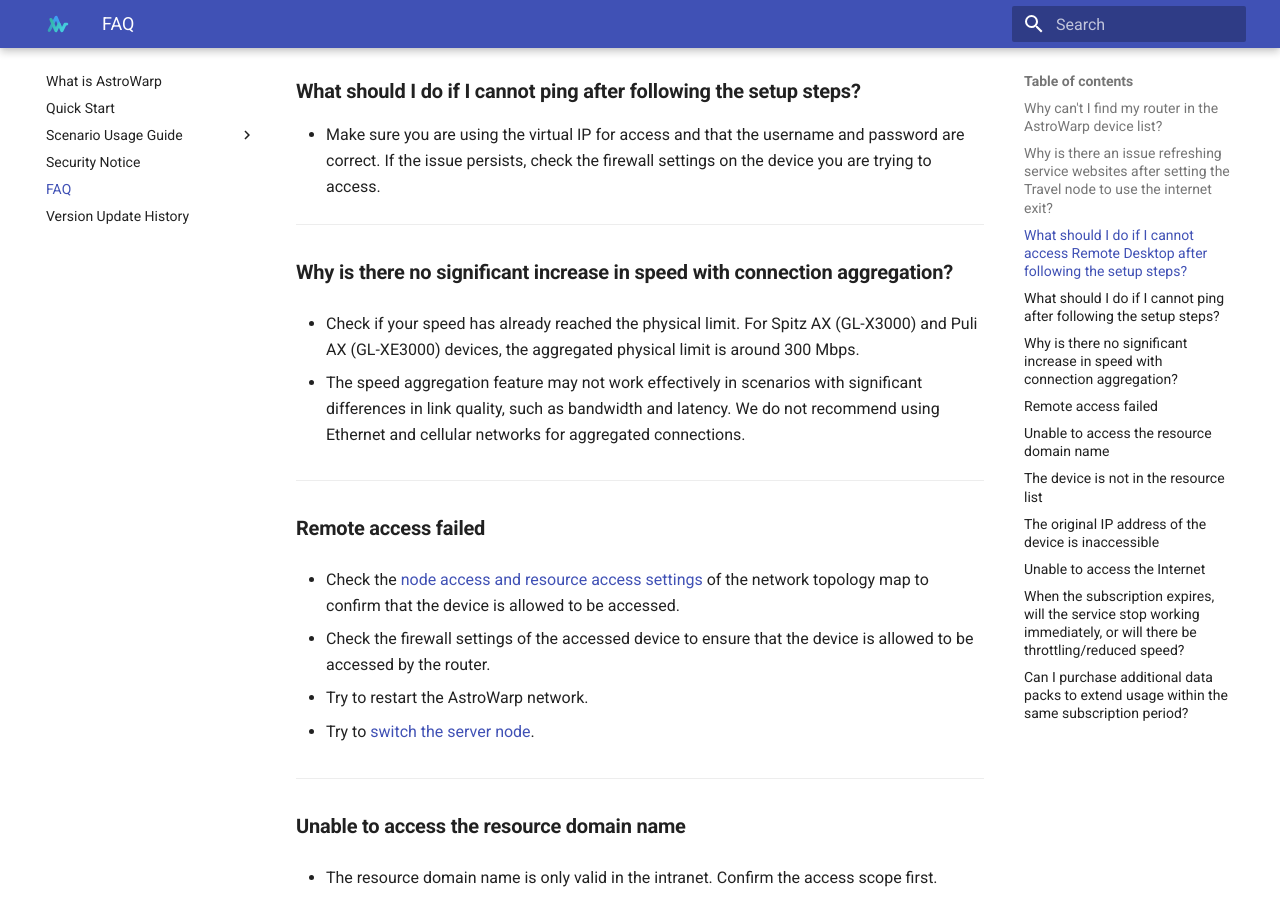
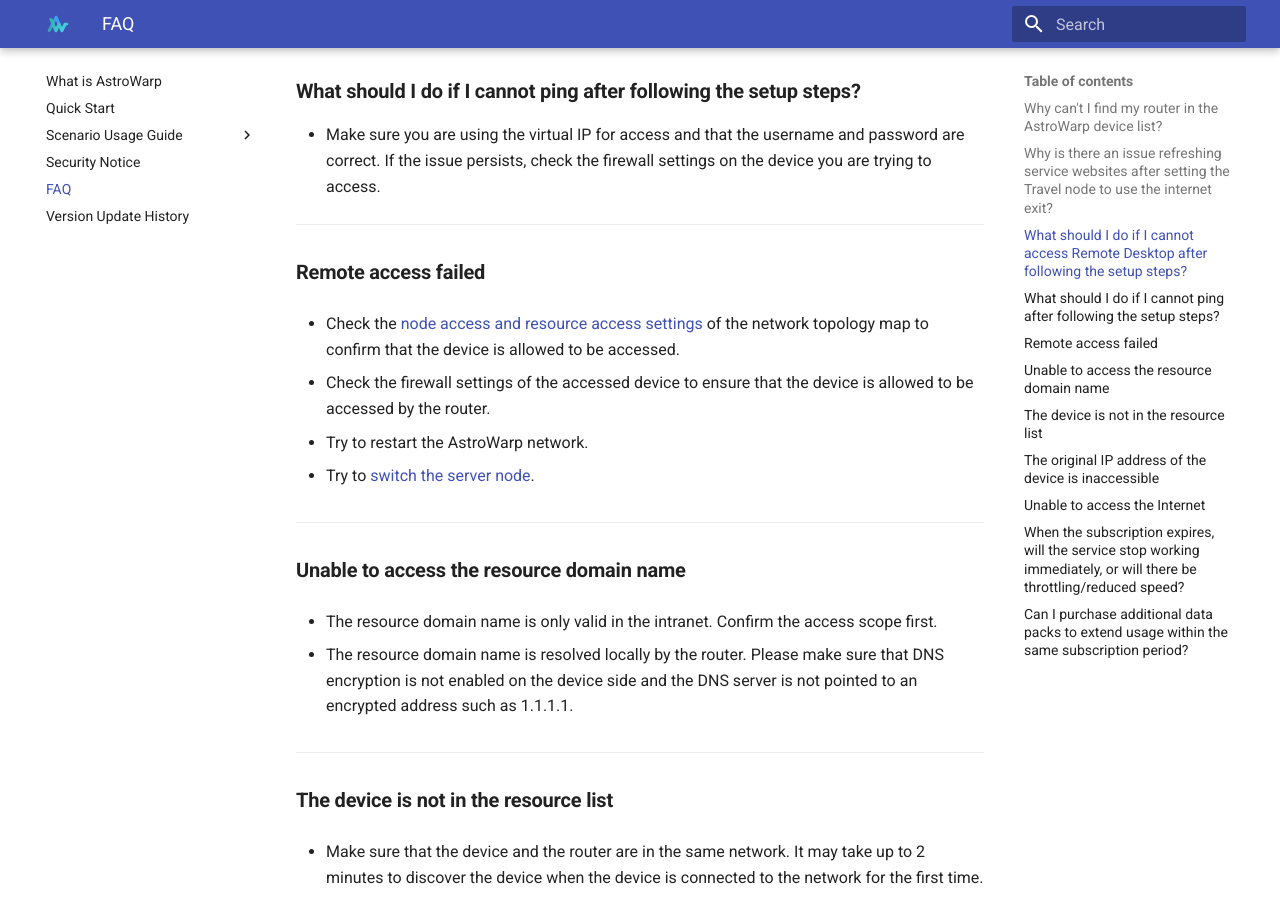
Before and after one commit to gl-inet/docs-astrowarp, an MkDocs documentation site: the page built from docs/faq/index.md, in a window 1280 px wide and 900 px high, scrolled down 704 px. Built offline with MkDocs 1.6.1 and Material for MkDocs 9.7.7, drawn with Linux system fonts in a browser that asks for light colours; comment, search, counter and statistics services are not loaded; the version menu is left out.

Commit message:
delete outdated content

```diff
--- a/docs/faq/index.md
+++ b/docs/faq/index.md
@@ -23,14 +23,6 @@
 ### **What should I do if I cannot ping after following the setup steps?**
 
 * Make sure you are using the virtual IP for access and that the username and password are correct. If the issue persists, check the firewall settings on the device you are trying to access.
-
----
-
-### **Why is there no significant increase in speed with connection aggregation?**
-
-* Check if your speed has already reached the physical limit. For Spitz AX (GL-X3000) and Puli AX (GL-XE3000) devices, the aggregated physical limit is around 300 Mbps.
-
-* The speed aggregation feature may not work effectively in scenarios with significant differences in link quality, such as bandwidth and latency. We do not recommend using Ethernet and cellular networks for aggregated connections.
 
 ---
 
```
